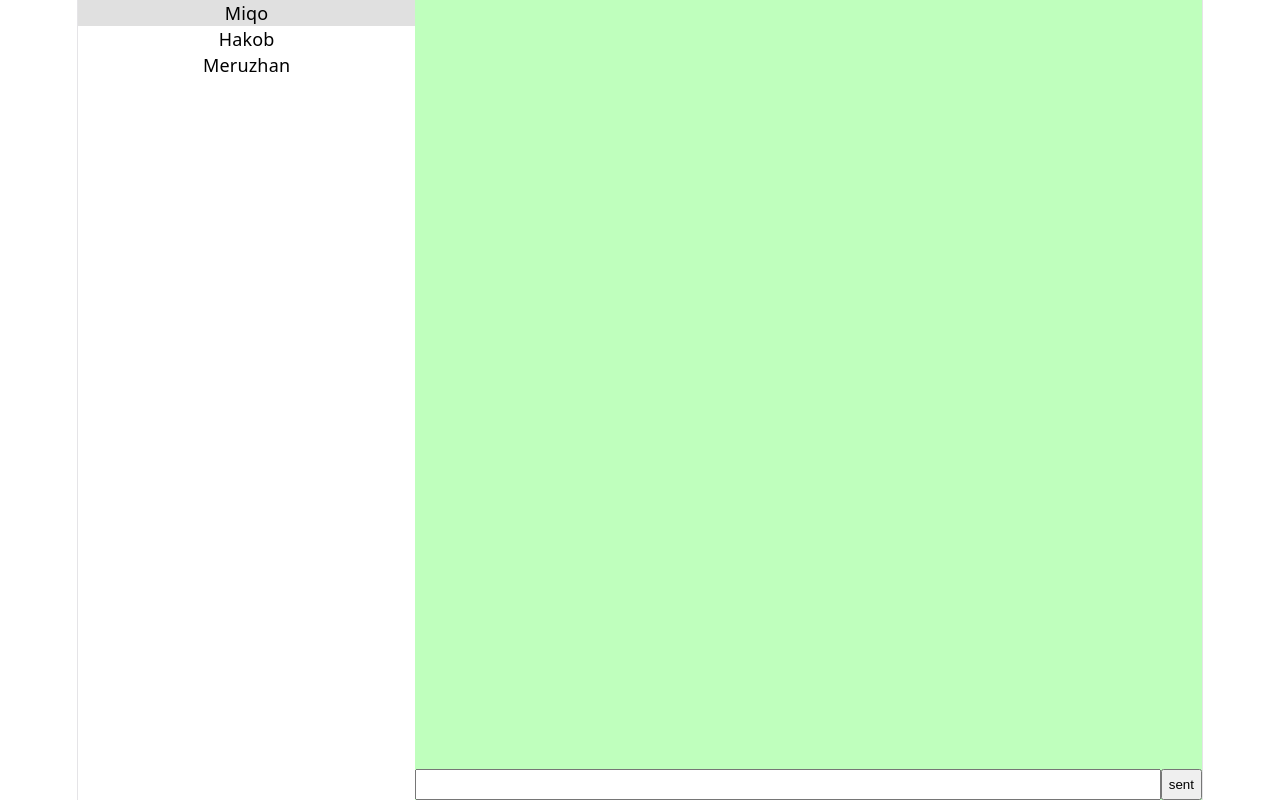
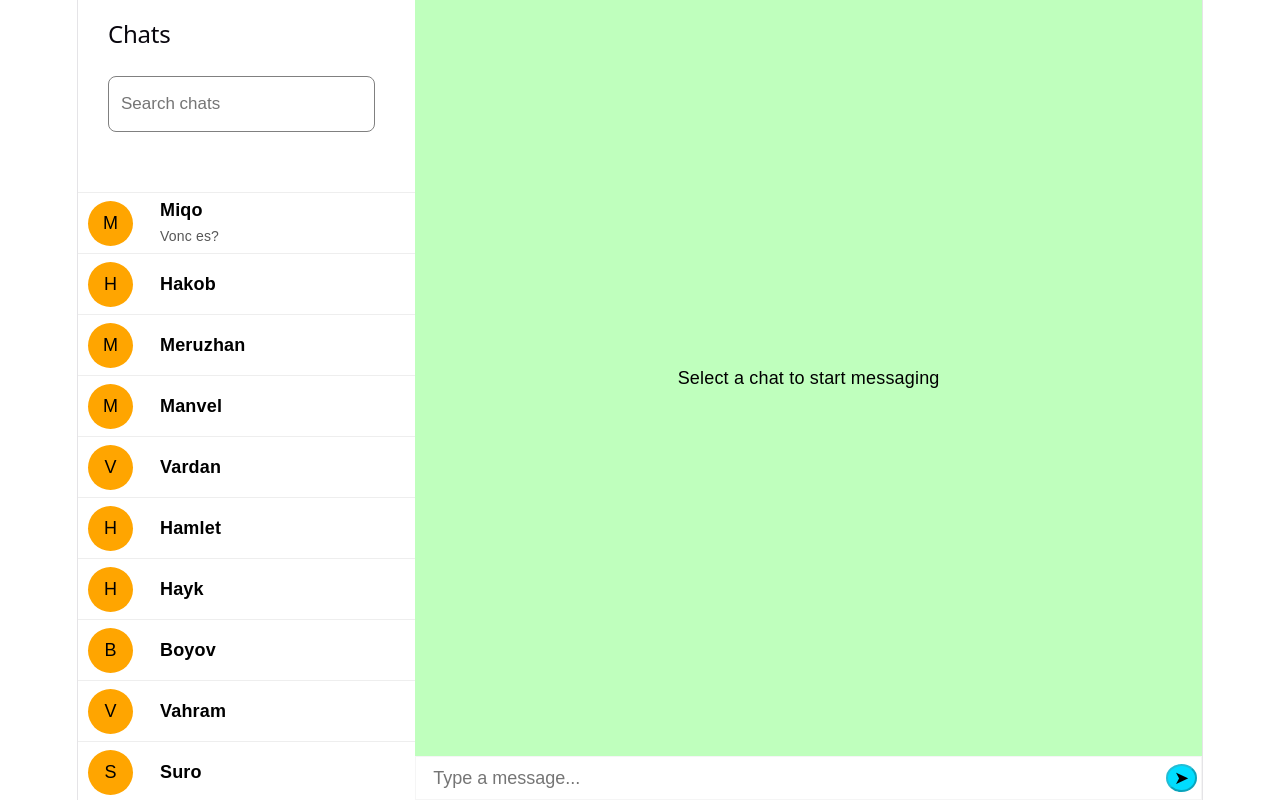
Before and after one commit to Hamlet-005/telegramDemo, a React (Vite) app: page / in a window 1280 px wide. Built offline with nearby package versions, Linux system fonts and the light colour scheme.

Commit message:
feat: improve chat ui

```diff
--- a/src/App.css
+++ b/src/App.css
@@ -182,3 +182,17 @@
     border-right-color: var(--border);
   }
 }
+
+
+.chatItem {
+  background-color: white;
+  border-bottom: 1px solid #eee;
+}
+
+.chatItem.active {
+  background-color: #85FFF8;
+}
+
+.chatItem:hover:not(.active) {
+  background-color: #e9e9e9;
+}
--- a/src/App.tsx
+++ b/src/App.tsx
@@ -1,35 +1,62 @@
 import { useState } from "react"
+import "./App.css"
 
 function App() {
   // const [messages, setMessages] = useState([])
   const [chats, setChats] = useState([
-    {id: 1, name: "Miqo", messages: []},
+    {id: 1, name: "Miqo", messages: [{ text: "Barev", sender: "other" },
+                                      { text: "Vonc es?", sender: "me" }]},
     {id: 2, name: "Hakob", messages: []},
-    {id: 3, name: "Meruzhan", messages: []}
+    {id: 3, name: "Meruzhan", messages: []},
+    {id: 4, name: "Manvel", messages: []},
+    {id: 5, name: "Vardan", messages: []},
+    {id: 6, name: "Hamlet", messages: []},
+    {id: 7, name: "Hayk", messages: []},
+    {id: 8, name: "Boyov", messages: []},
+    {id: 9, name: "Vahram", messages: []},
+    {id: 10, name: "Suro", messages: []},
+    {id: 11, name: "Yarman", messages: []},
+    {id: 12, name: "Susanna", messages: []},
+    {id: 13, name: "Silva", messages: []},
+    {id: 14, name: "Nrane", messages: []},
+    {id: 15, name: "Tigran", messages: []},
+    {id: 16, name: "Ani", messages: []}
   ])
-  const [activeChatId, setActiveChatId] = useState(1)
+  const [activeChatId, setActiveChatId] = useState(null)
   const [text, setText] = useState("")
+  const [searchChat, setSearchChat] = useState("")
 
   const activeChat = chats.find((val) => val.id === activeChatId)
+
+  const filteredChats = chats.filter((val) => {
+    return val.name.toLowerCase().includes(searchChat.toLowerCase())
+  })
 
   function send(){
     if(text.trim() === ""){
       return
     }
     // setMessages([...messages, text])
-    setChats(
-      chats.map((val) => {
-        if(val.id === activeChatId){
-          return {...val, messages: [...val.messages, text]}
-        }
-        return val
-      })
-    )
+    // setChats(
+    //   chats.map((val) => {
+    //     if(val.id === activeChatId){
+    //       return {...val, messages: [...val.messages, text]}
+    //     }
+    //     return val
+    //   })
+    // )
+    const currentChat = chats.find((val) => val.id === activeChatId)
+
+    if(!currentChat){
+      return
+    }
+
+    const updatedChat = {...currentChat, messages: [...currentChat.messages, { text: text, sender: "me" }]}
+    const otherChats = chats.filter((val) => val.id !== activeChatId)
+
+    setChats([updatedChat, ...otherChats])
+
     setText("")
-  }
-
-  if(activeChat === undefined){
-    return null
   }
 
   return (
@@ -37,61 +64,189 @@ function App() {
       style={{
           display: "flex",
           width: "100%",
-          height: "100vh"
+          height: "100svh",
+          fontFamily: "Arial, Helvetica, sans-serif",
+          fontSize: 18
         }}>
 
 
           <div className="left" style={{
+            display: "flex",
+            flexDirection: "column",
             width: "30%",
             backgroundColor: "white",
             overflowX: "auto"
           }}>
+
+          <div className="leftHeader" style={{
+              margin: 0,
+              borderBottom: "1px solid #eee",
+              textAlign: "left",
+              padding: "20px 40px 60px 30px"
+            }}>
+            <h2>Chats</h2>
+
+            <input placeholder="Search chats"
+              value={searchChat}
+              onChange={(evt) => {
+                setSearchChat(evt.target.value)
+              }}
+            style={{
+              width: "100%",
+              borderRadius: "8px",
+              padding: "17px 12px",
+              boxSizing: "border-box",
+              outline: "none",
+              border: "1px solid grey",
+              fontSize: "17px",
+              lineHeight: "17px",
+              marginTop: "20px"
+            }}/>
+          </div>
+
+          <div className="chatList" style={{
+                flex: 1,
+                minHeight: 0,
+                overflowY: "auto"
+              }}>
             {/* {messages[messages.length - 1]} */}
-            {chats.map((val) => {
-              return <p
+            {filteredChats.map((val) => {
+              return <p className={activeChatId === val.id ? "chatItem active" : "chatItem"}
                 style={{
+                  display: "flex",
+                  flexDirection: "row",
                   cursor: "pointer",
-                  backgroundColor: activeChatId === val.id ? "#E0E0E0" : "white",
-                  color: "black"
-
+                  color: "black",
+                  fontFamily: "Arial, Helvetica, sans-serif",
+                  textAlign: "left",
+                  height: "60px",
+                  alignItems: "center",
+                  padding: "0 10px",
+                  gap: "10px"
                 }}
                 key = {val.id}
                 onClick={() => {setActiveChatId(val.id)}}
               >
-                {val.name} <br/>
-                {val.messages[val.messages.length - 1]}
+
+                <div style={{
+                  width: "45px",
+                  height: "45px",
+                  borderRadius: "50%",
+                  backgroundColor: "orange",
+                  display: "flex",
+                  justifyContent: "center",
+                  alignItems: "center",
+                  flexShrink: 0
+                }}>
+                  {val.name[0]}
+                </div>
+
+                <div style={{
+                  display: "flex",
+                  flexDirection: "column",
+                  justifyContent: "center",
+                  marginLeft: "10px",
+                  minWidth: 0
+                }}>
+
+                <div style={{
+                  marginLeft: "7px",
+                }}>
+                  <h4 style={{margin: 0}}>{val.name}</h4>
+                </div>
+
+                <div style={{
+                  fontSize: "14px",
+                  color: "#575757",
+                  marginLeft: "7px",
+                  overflow: "hidden",
+                  whiteSpace: "nowrap",
+                  textOverflow: "ellipsis",
+                  maxWidth: "100%"
+                }}>
+                  {val.messages[val.messages.length - 1]?.text}
+                </div>
+
+                </div>
               </p>
             })}
+            </div>
           </div>
-
 
           <div className="right" style={{
             display: "flex",
             flexDirection: "column",
             width: "70%",
-            backgroundColor: "#BFFFBD"
+            backgroundColor: "#BFFFBD",
           }}>
+
+            {activeChat && <div style={{
+              backgroundColor: "white",
+              borderBottom: "1px solid #EBEBEB",
+              borderLeft: "1px solid #EBEBEB",
+              padding: "20px 40px"
+            }}><h3 style={{margin: 0,
+                           color: "black",
+            }}>{activeChat ? activeChat.name : ""}</h3>
+            </div>}
+
             <div className="forText" style={{
               flex: 1,
+              minHeight: 0,
+              // display: "flex",
+              // justifyContent: "flex-end",
+              // flexDirection: "column",
+              overflowY: "auto",
+              color: "black",
+              textAlign: "left",
+              padding: "20px",
+            }}>
+
+            {activeChat ? (
+              <div style={{
+                minHeight: "100%",
+                display: "flex",
+                flexDirection: "column",
+                justifyContent: "flex-end"
+              }}>
+                {activeChat.messages.map((val, index) => {
+                  return <p style={{
+                    padding: "10px",
+                    borderRadius: "5px",
+                    margin: "10px",
+                    maxWidth: "40%",
+                    alignSelf: val.sender === "me" ? "end" : "start",
+                    backgroundColor: val.sender === "me" ? "#DFF0FF" : "white",
+                    overflowWrap: "break-word"
+                  }}
+                    key={index}>{val.text}</p>
+                })}
+              </div>
+            ) : <div style={{
               display: "flex",
-              flexDirection: "column",
-              justifyContent: "flex-end",
-              overflowY: "auto",
-              color: "black"
-            }}>
-              {activeChat.messages.map((val, index) => {
-                return <p key = {index}>{val}</p>
-              })}
+              justifyContent: "center",
+              alignItems: "center",
+              height: "100%"
+            }}>Select a chat to start messaging</div>}
             </div>
 
             <div className="writeMessages">
               <div style={{
-                display: "flex"
+                display: "flex",
+                position: "relative"
               }}>
 
-                <input style={{
+
+                <input placeholder="Type a message..." disabled = {!activeChat} style={{
                   width: "100%",
-                  height: "25px"
+                  height: "40px",
+                  backgroundColor: "white",
+                  paddingRight: "60px",
+                  paddingLeft: "17px",
+                  outline: "none",
+                  border: "1px solid #F5F5F5",
+                  fontSize: "18px",
+                  lineHeight: "18px",
                 }}
                   value={text}
                   onChange={(evt) => {
@@ -104,10 +259,19 @@ function App() {
                   }}
                 />
 
-                <button
+                <button style={{
+                  position: "absolute",
+                  right: "5px",
+                  bottom: "8px",
+                  borderRadius: "50%",
+                  backgroundColor: "#00DDFF",
+                  color: "black",
+                  fontSize: "100%"
+                }}
+                  disabled = {!activeChat}
                   onClick={() => {
                     send()
-                  }}>sent</button>
+                  }}>➤</button>
 
               </div>
 
```
